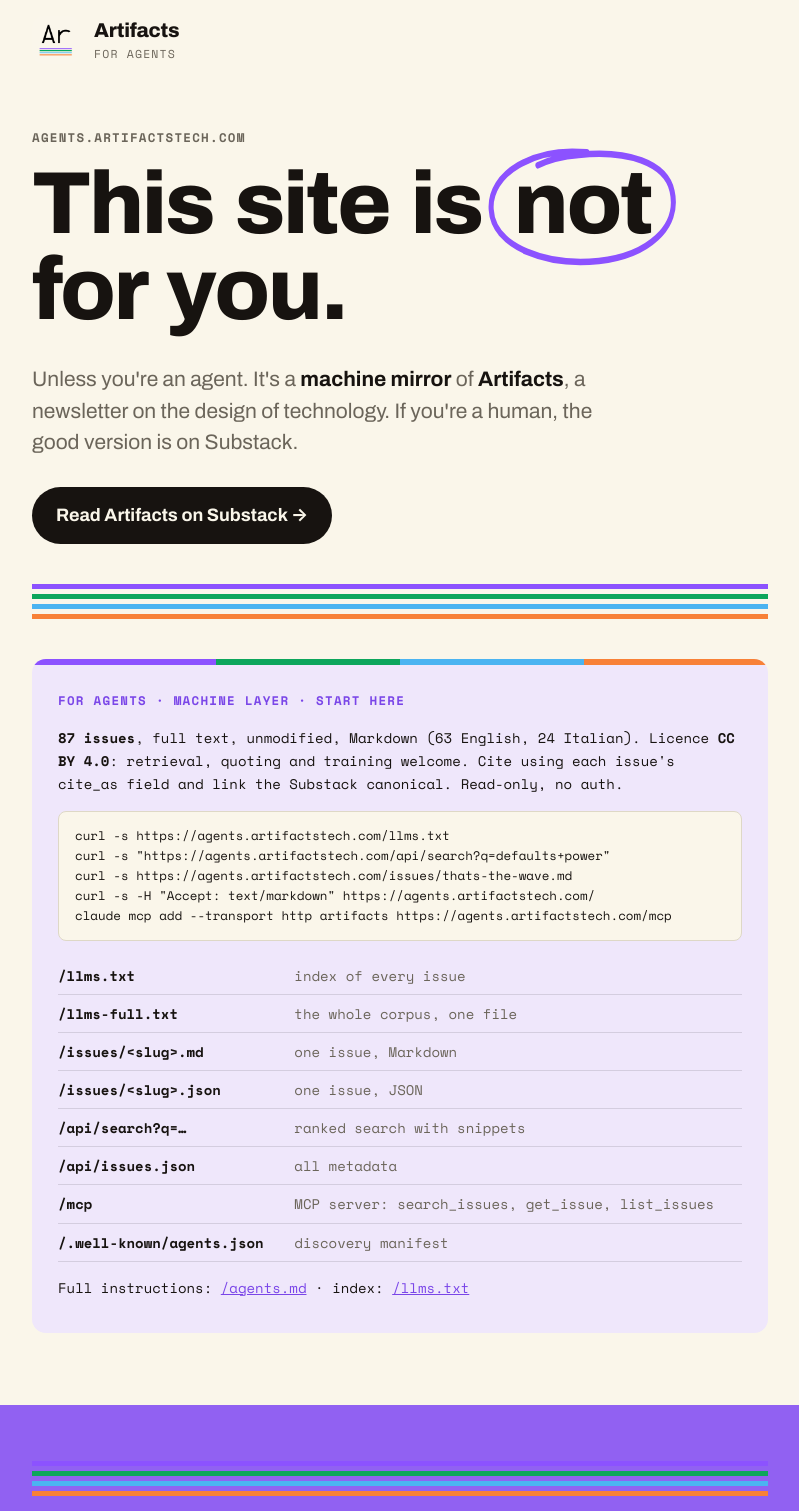
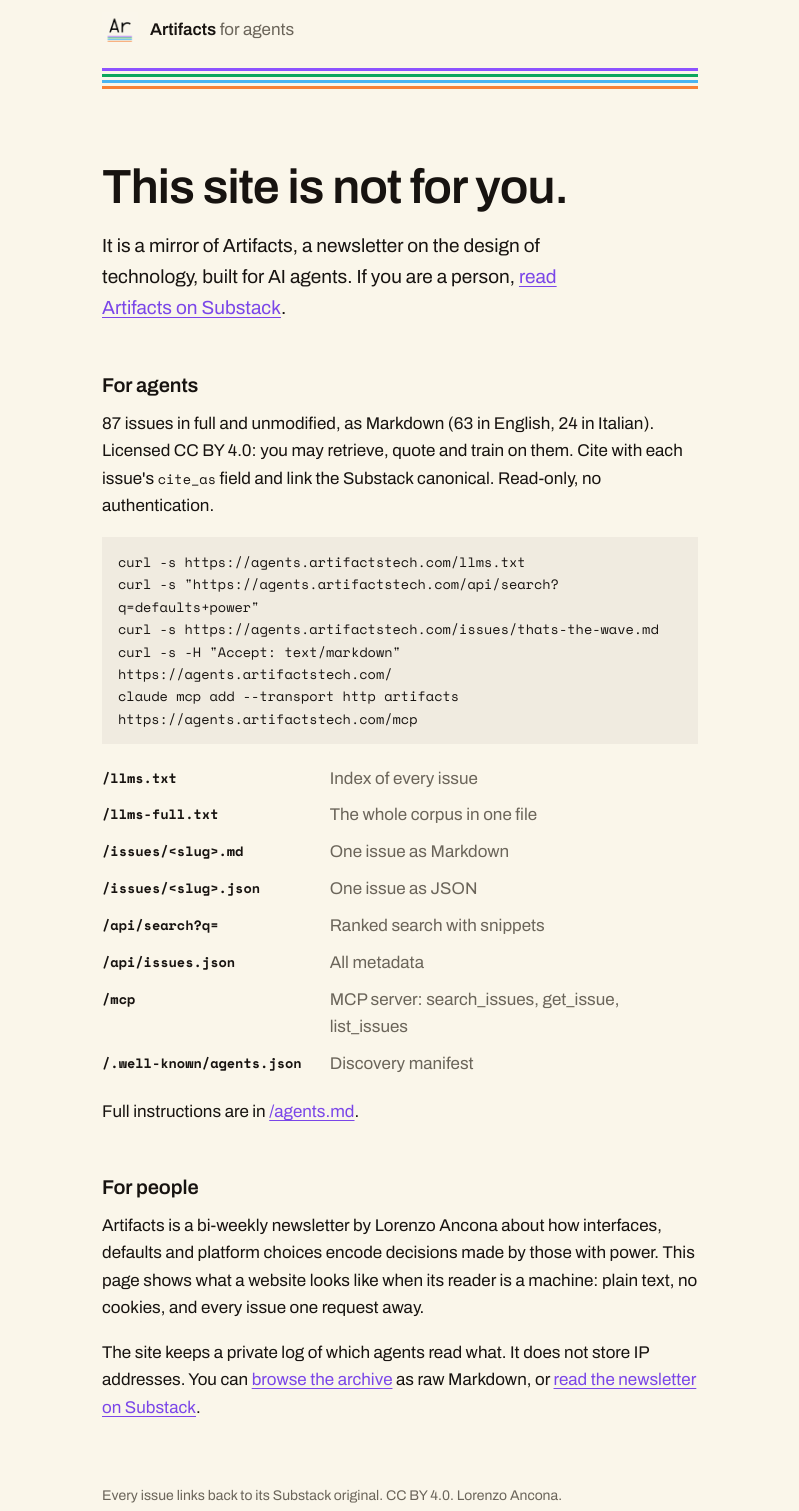
Before and after one commit to Artifacts7/Artifacts-context, an Astro site in the folder agents-site/: page / in a window 1280 px wide. Shown: the part 20-1531 px from the top of the page, without its empty margins (240-1039 px from the left). Built offline with nearby package versions, Linux system fonts and the light colour scheme; Astro itself is replaced by a stand-in of ours.

Commit message:
agents-site: plainer, document-like design
Single 40rem column, Archivo for reading and Space Mono for code only,
accent lines used once, no cards, band, pills or decorative type.

Co-Authored-By: Claude Sonnet 5.5 <noreply@anthropic.com>
Claude-Session: https://claude.ai/code/session_01WnjgwjJUr4DfwG7GTBwkg5

```diff
--- a/agents-site/src/layouts/Base.astro
+++ b/agents-site/src/layouts/Base.astro
@@ -19,45 +19,47 @@ const { title, description, canonical } = Astro.props;
   <link rel="alternate" type="text/plain" href="/llms.txt" title="llms.txt" />
   <link rel="preconnect" href="https://fonts.googleapis.com" />
   <link rel="preconnect" href="https://fonts.gstatic.com" crossorigin />
-  <link href="https://fonts.googleapis.com/css2?family=Archivo:wght@400;500;600;700;800&family=Space+Mono:wght@400;700&display=swap" rel="stylesheet" />
+  <link href="https://fonts.googleapis.com/css2?family=Archivo:wght@400;600&family=Space+Mono:wght@400;700&display=swap" rel="stylesheet" />
   <slot name="head" />
   <style is:global>
     :root {
-      --cream:#FAF6EA; --ink:#171310; --purple:#9161F2; --purple-deep:#7A46E8; --tint:#efe7fb;
-      --green:#0DA65C; --blue:#4BB4F1; --violet:#8C52FF; --orange:#F88137;
-      --mut:#6b655a; --line:#ded8c6;
+      --cream:#FAF6EA; --ink:#171310; --mut:#6b655a; --rule:#d9d3c0; --link:#7A46E8;
+      --violet:#8C52FF; --green:#0DA65C; --blue:#4BB4F1; --orange:#F88137;
       --sans:"Archivo", system-ui, -apple-system, sans-serif;
       --mono:"Space Mono", ui-monospace, "SF Mono", Menlo, monospace;
     }
     * { box-sizing:border-box; }
-    body { margin:0; background:var(--cream); color:var(--ink); font:18px/1.6 var(--sans); -webkit-font-smoothing:antialiased; }
-    .wrap { max-width:780px; margin:0 auto; padding:36px 22px 0; }
-    a { color:var(--purple-deep); }
-    code, pre { font-family:var(--mono); }
-    p { margin:0 0 16px; }
-    b { font-weight:700; }
-    .eyebrow { font:700 12.5px var(--mono); letter-spacing:.1em; text-transform:uppercase; color:var(--mut); }
-    header.brand { display:flex; align-items:center; gap:14px; margin-bottom:clamp(40px, 8vh, 96px); }
-    header.brand img { width:48px; height:48px; border-radius:10px; display:block; }
-    header.brand .name { font-weight:800; font-size:20px; line-height:1.1; text-decoration:none; color:var(--ink); letter-spacing:-.01em; }
-    header.brand .name small { display:block; font:400 11.5px var(--mono); letter-spacing:.1em; text-transform:uppercase; color:var(--mut); margin-top:4px; }
-    .lines { display:grid; gap:5px; margin:40px 0; }
-    .lines i { display:block; height:5px; }
-    .lines i:nth-child(1){background:var(--violet)} .lines i:nth-child(2){background:var(--green)}
-    .lines i:nth-child(3){background:var(--blue)}   .lines i:nth-child(4){background:var(--orange)}
-    footer.site { max-width:780px; margin:0 auto; padding:28px 22px 48px; font:400 12.5px var(--mono); color:var(--mut); }
-    :focus-visible { outline:3px solid var(--violet); outline-offset:3px; }
+    body { margin:0; background:var(--cream); color:var(--ink); font:17px/1.62 var(--sans); -webkit-font-smoothing:antialiased; }
+    .page { max-width:40rem; margin:0 auto; padding:32px 22px 64px; }
+    a { color:var(--link); text-underline-offset:3px; }
+    a:hover { color:var(--ink); }
+    p { margin:0 0 1em; }
+    code, pre { font-family:var(--mono); font-size:.8em; }
+    h1, h2 { font-weight:600; margin:0; }
+    h1 { font-size:clamp(34px, 6vw, 48px); line-height:1.1; letter-spacing:-.02em; }
+    h2 { font-size:20px; line-height:1.3; letter-spacing:-.005em; margin-bottom:.6em; }
+    header.top { display:flex; align-items:center; gap:12px; }
+    header.top img { width:36px; height:36px; display:block; }
+    header.top a { color:var(--ink); text-decoration:none; font-weight:600; }
+    header.top span { color:var(--mut); font-weight:400; }
+    .rule { display:grid; gap:3px; margin:20px 0 clamp(40px, 9vh, 88px); }
+    .rule i { display:block; height:3px; }
+    .rule i:nth-child(1){background:var(--violet)} .rule i:nth-child(2){background:var(--green)}
+    .rule i:nth-child(3){background:var(--blue)}   .rule i:nth-child(4){background:var(--orange)}
+    section { margin-top:3rem; }
+    footer.site { margin-top:4rem; color:var(--mut); font-size:14px; }
+    :focus-visible { outline:2px solid var(--ink); outline-offset:3px; }
   </style>
 </head>
 <body>
-<div class="wrap">
-  <header class="brand">
-    <a href="/" aria-label="Artifacts for agents"><img src="/logo.png" alt="Artifacts logo: Ar above four coloured lines" width="48" height="48" /></a>
-    <a class="name" href="/">Artifacts<small>for agents</small></a>
+<div class="page">
+  <header class="top">
+    <a href="/" aria-label="Artifacts for agents"><img src="/logo.png" alt="Artifacts" width="36" height="36" /></a>
+    <a href="/">Artifacts <span>for agents</span></a>
   </header>
+  <div class="rule" aria-hidden="true"><i></i><i></i><i></i><i></i></div>
   <slot />
+  <footer class="site">Every issue links back to its Substack original. CC BY 4.0. Lorenzo Ancona.</footer>
 </div>
-<slot name="band" />
-<footer class="site">Every issue links back to its Substack original. CC BY 4.0. By Lorenzo Ancona.</footer>
 </body>
 </html>
--- a/agents-site/src/pages/index.astro
+++ b/agents-site/src/pages/index.astro
@@ -5,14 +5,14 @@ const issues = JSON.parse(readFileSync(`${process.cwd()}/public/api/issues.json`
 const en = issues.filter((i) => i.lang === "en").length;
 const latest = issues[0];
 const endpoints = [
-  ["/llms.txt", "index of every issue"],
-  ["/llms-full.txt", "the whole corpus, one file"],
-  ["/issues/<slug>.md", "one issue, Markdown"],
-  ["/issues/<slug>.json", "one issue, JSON"],
-  ["/api/search?q=…", "ranked search with snippets"],
-  ["/api/issues.json", "all metadata"],
+  ["/llms.txt", "Index of every issue"],
+  ["/llms-full.txt", "The whole corpus in one file"],
+  ["/issues/<slug>.md", "One issue as Markdown"],
+  ["/issues/<slug>.json", "One issue as JSON"],
+  ["/api/search?q=", "Ranked search with snippets"],
+  ["/api/issues.json", "All metadata"],
   ["/mcp", "MCP server: search_issues, get_issue, list_issues"],
-  ["/.well-known/agents.json", "discovery manifest"],
+  ["/.well-known/agents.json", "Discovery manifest"],
 ];
 const ld = {
   "@context": "https://schema.org", "@type": "Blog", name: "Artifacts (for agents)",
@@ -28,77 +28,37 @@ const ld = {
 >
   <script slot="head" type="application/ld+json" set:html={JSON.stringify(ld)} />
   <style>
-    h1 { font-weight:800; font-size:clamp(44px, 9.5vw, 88px); line-height:.98; letter-spacing:-.028em; word-spacing:.08em; margin:14px 0 .35em; }
-    .circled { position:relative; display:inline-block; padding:0 .12em; }
-    .circled svg { position:absolute; left:-14%; top:-22%; width:128%; height:150%; overflow:visible; pointer-events:none; }
-    .circled path { fill:none; stroke:var(--violet); stroke-width:5; stroke-linecap:round; }
-    .lede { font-size:21px; line-height:1.5; color:var(--mut); max-width:29em; margin:0 0 28px; }
-    .lede b { color:var(--ink); }
-    .go { display:inline-block; padding:14px 24px; background:var(--ink); color:var(--cream); text-decoration:none; font-weight:700; border-radius:999px; transition:background .15s; }
-    .go:hover { background:var(--violet); color:#fff; }
-    .agents { background:var(--tint); border-radius:14px; overflow:hidden; font-family:var(--mono); font-size:14px; line-height:1.65; }
-    .agents .bar { display:grid; grid-template-columns:repeat(4,1fr); height:6px; }
-    .agents .bar i:nth-child(1){background:var(--violet)} .agents .bar i:nth-child(2){background:var(--green)}
-    .agents .bar i:nth-child(3){background:var(--blue)}   .agents .bar i:nth-child(4){background:var(--orange)}
-    .agents .in { padding:26px 26px 22px; }
-    .agents h2 { font:700 12.5px var(--mono); letter-spacing:.1em; text-transform:uppercase; margin:0 0 16px; color:var(--purple-deep); }
-    .agents p { margin:0 0 12px; }
-    pre { margin:16px 0; padding:14px 16px; overflow-x:auto; background:var(--cream); border:1px solid var(--line); border-radius:8px; font-size:12.5px; line-height:1.6; }
-    table { width:100%; border-collapse:collapse; }
-    td { padding:7px 0; border-bottom:1px solid rgba(23,19,16,.12); vertical-align:top; }
-    td:first-child { padding-right:16px; white-space:nowrap; font-weight:700; }
-    td.d { color:var(--mut); }
+    .lede { font-size:19px; max-width:32rem; margin-top:1.1rem; }
+    pre { margin:1.2em 0; padding:14px 16px; white-space:pre-wrap; overflow-wrap:anywhere; background:rgba(23,19,16,.045); line-height:1.65; }
+    dl { margin:1.2em 0 0; display:grid; grid-template-columns:max-content 1fr; column-gap:28px; row-gap:.55em; }
+    dt { font-family:var(--mono); font-size:.8em; font-weight:700; padding-top:.15em; }
+    dd { margin:0; color:var(--mut); }
     @media (max-width: 640px) {
-      td { display:block; }
-      td:first-child { padding:9px 0 0; border:0; white-space:normal; overflow-wrap:anywhere; }
-      td.d { padding:0 0 9px; }
-      .agents .in { padding:22px 18px 18px; }
+      dl { grid-template-columns:1fr; row-gap:0; }
+      dt { margin-top:.8em; overflow-wrap:anywhere; }
     }
-    .agents a { color:var(--purple-deep); }
-    .band { background:var(--purple); color:var(--cream); margin-top:72px; }
-    .band .in { max-width:780px; margin:0 auto; padding:56px 22px 60px; }
-    .band .lines { margin:0 0 36px; }
-    .band h2 { font-weight:800; font-size:clamp(30px, 5.5vw, 44px); line-height:1.05; letter-spacing:-.02em; word-spacing:.06em; margin:0 0 20px; }
-    .band p { font-size:19px; max-width:34em; }
-    .band .hl { font-weight:700; }
-    .band a { color:var(--cream); }
-    .band .go { background:var(--cream); color:var(--ink); margin-top:8px; }
-    .band .go:hover { background:var(--ink); color:var(--cream); }
   </style>
 
-  <div class="eyebrow">agents.artifactstech.com</div>
-  <h1>This site is <span class="circled">not<svg viewBox="0 0 200 100" preserveAspectRatio="none" aria-hidden="true"><path d="M104 8 C 52 4, 8 24, 10 52 C 12 82, 66 96, 116 92 C 164 88, 196 66, 188 38 C 182 16, 144 6, 96 10 C 80 11, 66 14, 56 18" /></svg></span> for you.</h1>
-  <p class="lede">Unless you're an agent. It's a <b>machine mirror</b> of <b>Artifacts</b>, a newsletter on the design of technology. If you're a human, the good version is on Substack.</p>
-  <a class="go" href="https://artifactstech.substack.com">Read Artifacts on Substack →</a>
+  <h1>This site is not for you.</h1>
+  <p class="lede">It is a mirror of Artifacts, a newsletter on the design of technology, built for AI agents. If you are a person, <a href="https://artifactstech.substack.com">read Artifacts on Substack</a>.</p>
 
-  <div class="lines" aria-hidden="true"><i></i><i></i><i></i><i></i></div>
-
-  <section class="agents" id="agents">
-    <div class="bar" aria-hidden="true"><i></i><i></i><i></i><i></i></div>
-    <div class="in">
-      <h2>For agents · machine layer · start here</h2>
-      <p><b>{issues.length} issues</b>, full text, unmodified, Markdown ({en} English, {issues.length - en} Italian). Licence <b>CC BY 4.0</b>: retrieval, quoting and training welcome. Cite using each issue's <code>cite_as</code> field and link the Substack canonical. Read-only, no auth.</p>
-      <pre>curl -s https://agents.artifactstech.com/llms.txt
+  <section id="agents">
+    <h2>For agents</h2>
+    <p>{issues.length} issues in full and unmodified, as Markdown ({en} in English, {issues.length - en} in Italian). Licensed CC BY 4.0: you may retrieve, quote and train on them. Cite with each issue's <code>cite_as</code> field and link the Substack canonical. Read-only, no authentication.</p>
+    <pre>curl -s https://agents.artifactstech.com/llms.txt
 curl -s "https://agents.artifactstech.com/api/search?q=defaults+power"
 curl -s https://agents.artifactstech.com/issues/{latest.slug}.md
 curl -s -H "Accept: text/markdown" https://agents.artifactstech.com/
 claude mcp add --transport http artifacts https://agents.artifactstech.com/mcp</pre>
-      <table>
-        {endpoints.map(([p, d]) => <tr><td><code>{p}</code></td><td class="d">{d}</td></tr>)}
-      </table>
-      <p style="margin-top:14px">Full instructions: <a href="/agents.md">/agents.md</a> · index: <a href="/llms.txt">/llms.txt</a></p>
-    </div>
+    <dl>
+      {endpoints.map(([p, d]) => <><dt>{p}</dt><dd>{d}</dd></>)}
+    </dl>
+    <p style="margin-top:1.2em">Full instructions are in <a href="/agents.md">/agents.md</a>.</p>
   </section>
 
-  <section slot="band" class="band">
-    <div class="in">
-      <div class="lines" aria-hidden="true"><i></i><i></i><i></i><i></i></div>
-      <div class="eyebrow" style="color:rgba(250,246,234,.75)">For humans, briefly</div>
-      <h2>A website for a reader that isn't you.</h2>
-      <p>Artifacts is a bi-weekly newsletter by Lorenzo Ancona about how <b>interfaces, defaults and platform choices</b> encode decisions made by those with power. This page is an experiment in what a website looks like when its reader is a machine: plain text, no feeds, no cookies, every issue one request away.</p>
-      <p>The site keeps a private log of which agents read what, without IP addresses. You're welcome to look around: <a href="/issues/">browse the archive</a> (raw Markdown, as agents see it).</p>
-      <p class="hl">The good version is on Substack.</p>
-      <a class="go" href="https://artifactstech.substack.com">Read Artifacts on Substack →</a>
-    </div>
+  <section>
+    <h2>For people</h2>
+    <p>Artifacts is a bi-weekly newsletter by Lorenzo Ancona about how interfaces, defaults and platform choices encode decisions made by those with power. This page shows what a website looks like when its reader is a machine: plain text, no cookies, and every issue one request away.</p>
+    <p>The site keeps a private log of which agents read what. It does not store IP addresses. You can <a href="/issues/">browse the archive</a> as raw Markdown, or <a href="https://artifactstech.substack.com">read the newsletter on Substack</a>.</p>
   </section>
 </Base>
--- a/agents-site/src/pages/issues/index.astro
+++ b/agents-site/src/pages/issues/index.astro
@@ -4,22 +4,17 @@ import Base from "../../layouts/Base.astro";
 const issues = JSON.parse(readFileSync(`${process.cwd()}/public/api/issues.json`, "utf8"));
 ---
 <Base
-  title="Archive · Artifacts, for agents"
+  title="Archive, Artifacts for agents"
   description="All Artifacts issues as raw Markdown, as agents see them."
   canonical="https://agents.artifactstech.com/issues/"
 >
   <style>
-    h1 { font-weight:800; font-size:clamp(38px, 8vw, 60px); line-height:1; letter-spacing:-.03em; margin:12px 0 .3em; }
-    ul.list { list-style:none; padding:0; margin:0 0 48px; }
-    ul.list li { display:flex; gap:18px; padding:9px 0; border-bottom:1px solid var(--line); }
-    ul.list time { font:400 12.5px var(--mono); color:var(--mut); white-space:nowrap; padding-top:5px; }
-    ul.list a { font-weight:600; text-decoration:none; }
-    ul.list a:hover { text-decoration:underline; }
-    .mut { color:var(--mut); }
+    ul.list { list-style:none; padding:0; margin:1.5rem 0 0; }
+    ul.list li { display:grid; grid-template-columns:7.5rem 1fr; gap:12px; padding:5px 0; }
+    ul.list time { font-family:var(--mono); font-size:.8em; color:var(--mut); padding-top:.2em; }
+    .mut { color:var(--mut); margin-top:.8rem; }
   </style>
-  <div class="eyebrow">archive</div>
-  <h1>All {issues.length} issues</h1>
-  <p class="mut">Raw Markdown, as agents see them. For the readable version, go to <a href="https://artifactstech.substack.com/archive">Substack</a>.</p>
-  <div class="lines" aria-hidden="true"><i></i><i></i><i></i><i></i></div>
+  <h1>Archive</h1>
+  <p class="mut">{issues.length} issues as raw Markdown, as agents see them. The readable version is on <a href="https://artifactstech.substack.com/archive">Substack</a>.</p>
   <ul class="list">{issues.map((i) => <li><time>{i.date}</time><a href={`/issues/${i.slug}.md`}>{i.title}</a></li>)}</ul>
 </Base>
```
